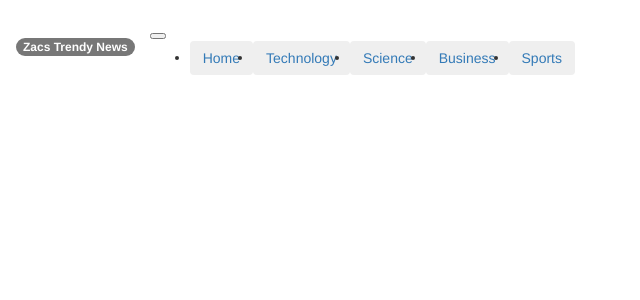
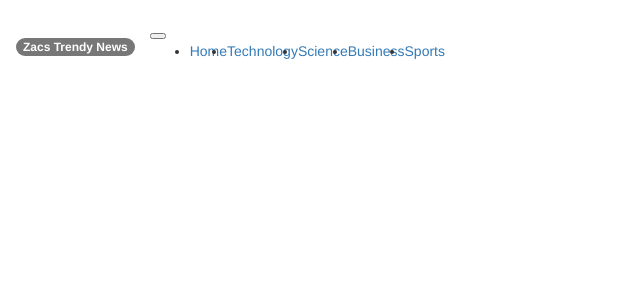
Before and after one commit to isaacwach/zacs-news, a Flask app: template app/templates/base.html in a window 1280 px wide. Shown: the top 300 px of the page, without its empty margins (0-640 px from the left). Run offline with Flask 2, Linux system fonts and the light colour scheme; the template is opened without the code that fills it, so the values that code supplies are empty; some libraries are stand-ins or nearby versions.

Commit message:
styled the navbar

```diff
--- a/app/templates/index.html
+++ b/app/templates/index.html
@@ -19,7 +19,6 @@
                 <div class="col-3">
                     <div class="card-column">
                         <div class="card-header">
-                            <h4>Browse News Sources</h4>
                         </div>
                         <div class="list-group list-group-flush scrolly">
                             <ul>
--- a/app/templates/navbar.html
+++ b/app/templates/navbar.html
@@ -9,26 +9,21 @@
     <div class="collapse navbar-collapse" id="navbarText">
       <ul class="navbar-nav mr-auto">
         <li class="nav-item active">
-          <a class="nav-link" href="/"><button type="button" class="btn btn-outline-success">Home </button><span
-              class="sr-only">(current)</span></a>
+          <a class="nav-link" href="/">Home</a>
         </li>
 
         <li class="nav-item">
-          <a class="nav-link" href="/{{'categories/Technology'}}"><button type="button"
-              class="btn btn-outline-success">Technology</button></a>
+          <a class="nav-link" href="/{{'categories/Technology'}}">Technology</a>
         </li>
 
         <li class="nav-item">
-          <a class="nav-link" href="/{{'categories/Science'}}"><button type="button"
-              class="btn btn-outline-success">Science</button></a>
+          <a class="nav-link" href="/{{'categories/Science'}}">Science</a>
         </li>
         <li class="nav-item">
-          <a class="nav-link" href="/{{'categories/Business'}}"><button type="button"
-              class="btn btn-outline-success">Business</button></a>
+          <a class="nav-link" href="/{{'categories/Business'}}">Business</a>
         </li>
         <li class="nav-item">
-          <a class="nav-link" href="/{{'categories/Sports'}}"><button type="button"
-              class="btn btn-outline-success">Sports</button></a>
+          <a class="nav-link" href="/{{'categories/Sports'}}">Sports</a>
         </li>
       </ul>
     </div>
```
Also changed, not shown: app/static/css/index.css (+12 -0 lines).
